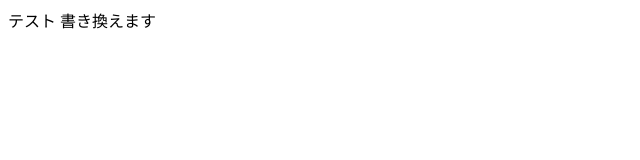
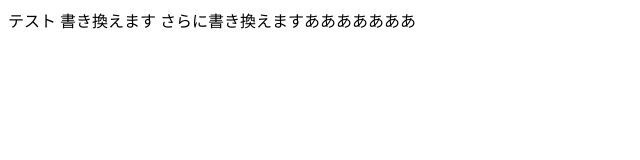
Before and after one commit to tommy221155/20250428-git-workshop, a plain HTML site: page index.html in a window 1280 px wide. Shown: the whole page, without its empty margins (0-640 px from the left). Drawn offline with Linux system fonts and the light colour scheme.

Commit message:
Update index.html
さらに書き加えました

```diff
--- a/index.html
+++ b/index.html
@@ -2,10 +2,11 @@
 <html lang="ja">
   <head>
     <meta charset="utf-8">
-    <title>タイトル</title>
+    <title>タイトルを書き替えますああああああ</title>
   </head>
   <body>
     テスト
     書き換えます
+    さらに書き換えますあああああああ
   </body>
 </html>
```
